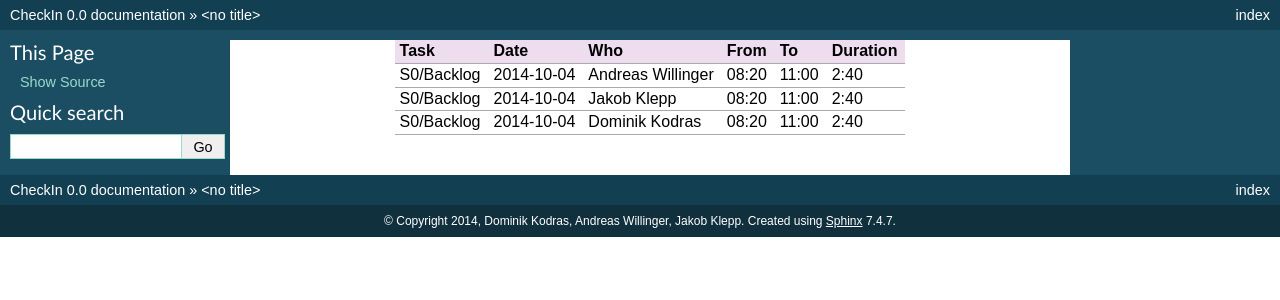
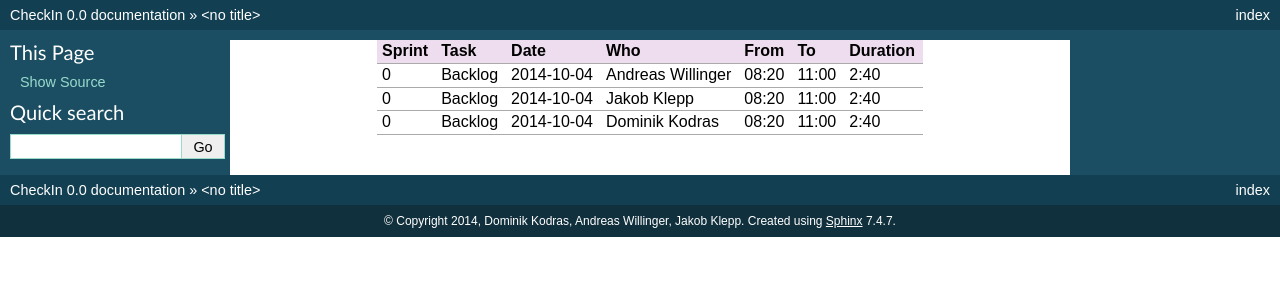
Before and after one commit to jklepp-tgm/CheckIn, a Sphinx documentation site: the page built from doc/zeitaufzeichnung.rst, in a window 1280 px wide. Shown: the top 300 px of the page. Built offline with Sphinx 7.4.7, drawn with Linux system fonts in a browser that asks for light colours; formulas are drawn with MathJax 3.

Commit message:
Update zeitaufzeichnung.rst
changed table body

```diff
--- a/doc/zeitaufzeichnung.rst
+++ b/doc/zeitaufzeichnung.rst
@@ -1,9 +1,9 @@
-+---------------------------+---------------+-------------------+-------+-------+----------+
-| Task                      | Date          | Who               | From  | To    | Duration |
-+===========================+===============+===================+=======+=======+==========+
-| S0/Backlog                | 2014-10-04    | Andreas Willinger | 08:20 | 11:00 |     2:40 |
-+---------------------------+---------------+-------------------+-------+-------+----------+
-| S0/Backlog                | 2014-10-04    | Jakob Klepp       | 08:20 | 11:00 |     2:40 |
-+---------------------------+---------------+-------------------+-------+-------+----------+
-| S0/Backlog                | 2014-10-04    | Dominik Kodras    | 08:20 | 11:00 |     2:40 |
-+---------------------------+---------------+-------------------+-------+-------+----------+
++--------+---------------------------+---------------+-------------------+-------+-------+----------+
+| Sprint | Task                      | Date          | Who               | From  | To    | Duration |
++========+===========================+===============+===================+=======+=======+==========+
+| 0      | Backlog                   | 2014-10-04    | Andreas Willinger | 08:20 | 11:00 |     2:40 |
++--------+---------------------------+---------------+-------------------+-------+-------+----------+
+| 0      | Backlog                   | 2014-10-04    | Jakob Klepp       | 08:20 | 11:00 |     2:40 |
++--------+---------------------------+---------------+-------------------+-------+-------+----------+
+| 0      | Backlog                   | 2014-10-04    | Dominik Kodras    | 08:20 | 11:00 |     2:40 |
++--------+---------------------------+---------------+-------------------+-------+-------+----------+
```
